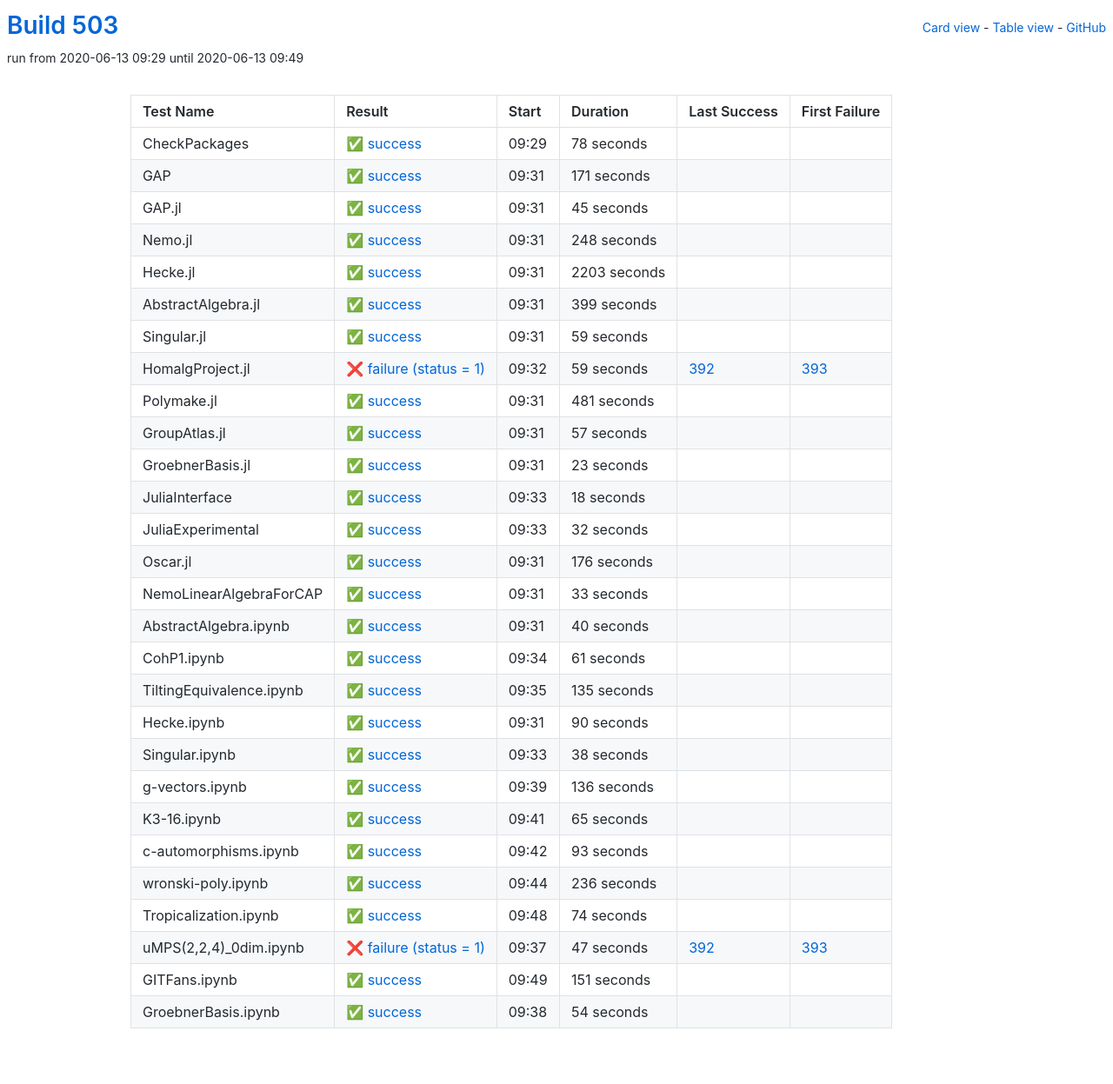
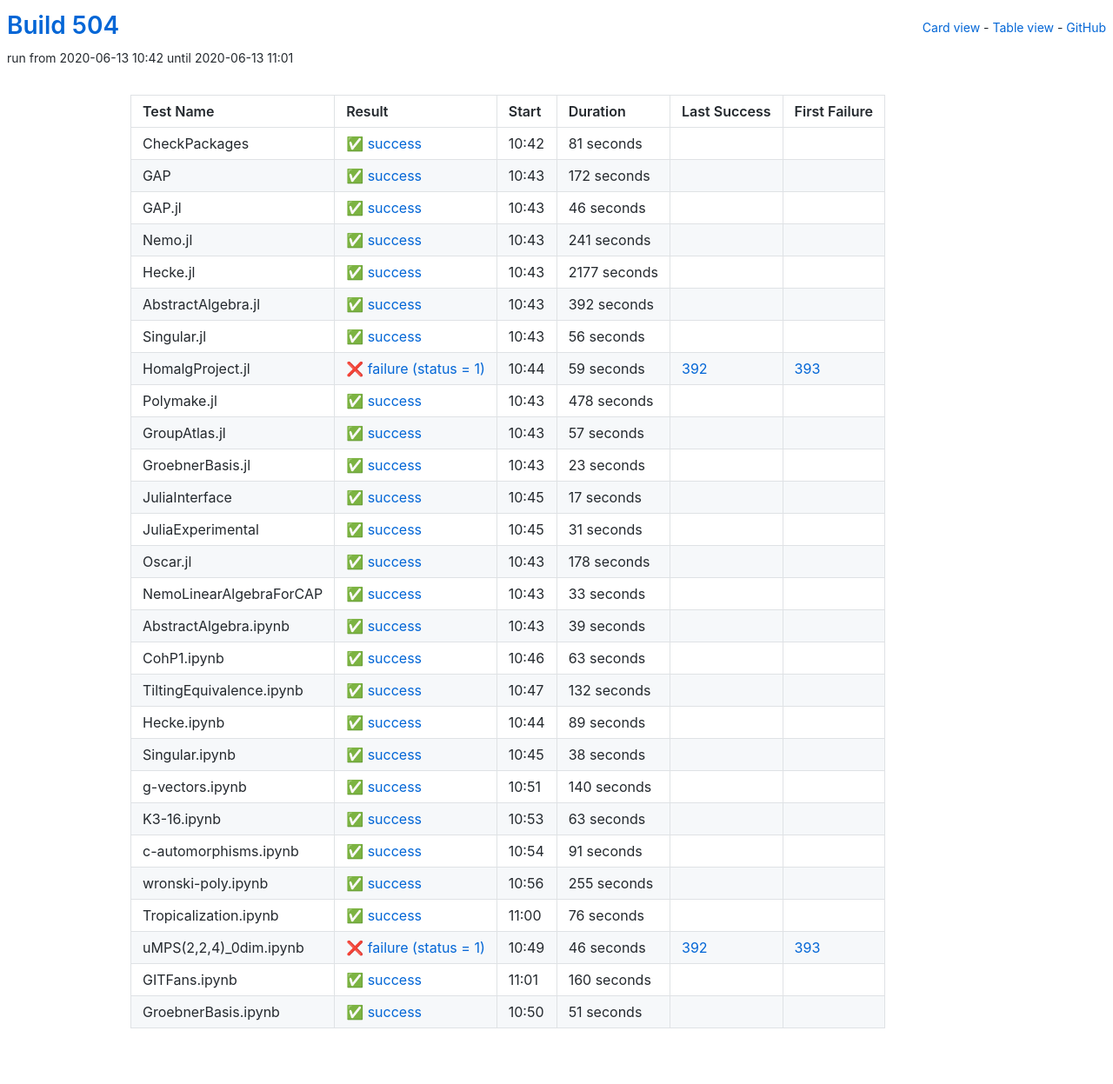
Before and after one commit to oscar-system/oscar-ci-status-1.4, a Jekyll site: the page built from table.html, in a window 1280 px wide. Shown: the whole page at 87% size. Built offline with Jekyll 4.4.1, drawn with Linux system fonts in a browser that asks for light colours.

Commit message:
Build #504

```diff
--- a/_data/ci.yml
+++ b/_data/ci.yml
@@ -1,6 +1,6 @@
 ---
-build: 503
-build_url: https://oscarci.mathematik.uni-kl.de/job/oscar-julia-1.4/503/
+build: 504
+build_url: https://oscarci.mathematik.uni-kl.de/job/oscar-julia-1.4/504/
 job: oscar-julia-1.4
 organization: oscar-system
 repo: oscar-ci-status-1.4
@@ -8,92 +8,92 @@ repourl: https://github.com/oscar-system/oscar-ci-status-1.4
 tests:
 - name: CheckPackages
   id: checkpackages
-  log: https://oscarci.mathematik.uni-kl.de/job/oscar-julia-1.4/503/artifact/logs/build-503/CheckPackages.log
-  start: 2020-06-13 09:29
+  log: https://oscarci.mathematik.uni-kl.de/job/oscar-julia-1.4/504/artifact/logs/build-504/CheckPackages.log
+  start: 2020-06-13 10:42
   success: true
   exitcode: 0
   status: success
-  duration: 78
+  duration: 81
   last_success: false
   last_success_url:
   first_failure: false
   first_failure_url:
 - name: GAP
   id: gap
-  log: https://oscarci.mathematik.uni-kl.de/job/oscar-julia-1.4/503/artifact/logs/build-503/GAP.log
-  start: 2020-06-13 09:31
+  log: https://oscarci.mathematik.uni-kl.de/job/oscar-julia-1.4/504/artifact/logs/build-504/GAP.log
+  start: 2020-06-13 10:43
   success: true
   exitcode: 0
   status: success
-  duration: 171
+  duration: 172
   last_success: false
   last_success_url:
   first_failure: false
   first_failure_url:
 - name: GAP.jl
   id: gap-jl
-  log: https://oscarci.mathematik.uni-kl.de/job/oscar-julia-1.4/503/artifact/logs/build-503/GAP.jl.log
-  start: 2020-06-13 09:31
+  log: https://oscarci.mathematik.uni-kl.de/job/oscar-julia-1.4/504/artifact/logs/build-504/GAP.jl.log
+  start: 2020-06-13 10:43
   success: true
   exitcode: 0
   status: success
-  duration: 45
+  duration: 46
   last_success: false
   last_success_url:
   first_failure: false
   first_failure_url:
 - name: Nemo.jl
   id: nemo-jl
-  log: https://oscarci.mathematik.uni-kl.de/job/oscar-julia-1.4/503/artifact/logs/build-503/Nemo.jl.log
-  start: 2020-06-13 09:31
+  log: https://oscarci.mathematik.uni-kl.de/job/oscar-julia-1.4/504/artifact/logs/build-504/Nemo.jl.log
+  start: 2020-06-13 10:43
   success: true
   exitcode: 0
   status: success
-  duration: 248
+  duration: 241
   last_success: false
   last_success_url:
   first_failure: false
   first_failure_url:
 - name: Hecke.jl
   id: hecke-jl
-  log: https://oscarci.mathematik.uni-kl.de/job/oscar-julia-1.4/503/artifact/logs/build-503/Hecke.jl.log
-  start: 2020-06-13 09:31
+  log: https://oscarci.mathematik.uni-kl.de/job/oscar-julia-1.4/504/artifact/logs/build-504/Hecke.jl.log
+  start: 2020-06-13 10:43
   success: true
   exitcode: 0
   status: success
-  duration: 2203
+  duration: 2177
   last_success: false
   last_success_url:
   first_failure: false
   first_failure_url:
 - name: AbstractAlgebra.jl
   id: abstractalgebra-jl
-  log: https://oscarci.mathematik.uni-kl.de/job/oscar-julia-1.4/503/artifact/logs/build-503/AbstractAlgebra.jl.log
-  start: 2020-06-13 09:31
+  log: https://oscarci.mathematik.uni-kl.de/job/oscar-julia-1.4/504/artifact/logs/build-504/AbstractAlgebra.jl.log
+  start: 2020-06-13 10:43
   success: true
   exitcode: 0
   status: success
-  duration: 399
+  duration: 392
   last_success: false
   last_success_url:
   first_failure: false
   first_failure_url:
 - name: Singular.jl
   id: singular-jl
-  log: https://oscarci.mathematik.uni-kl.de/job/oscar-julia-1.4/503/artifact/logs/build-503/Singular.jl.log
-  start: 2020-06-13 09:31
+  log: https://oscarci.mathematik.uni-kl.de/job/oscar-julia-1.4/504/artifact/logs/build-504/Singular.jl.log
+  start: 2020-06-13 10:43
   success: true
   exitcode: 0
   status: success
-  duration: 59
+  duration: 56
   last_success: false
   last_success_url:
   first_failure: false
   first_failure_url:
 - name: HomalgProject.jl
   id: homalgproject-jl
-  log: https://oscarci.mathematik.uni-kl.de/job/oscar-julia-1.4/503/artifact/logs/build-503/HomalgProject.jl.log
-  start: 2020-06-13 09:32
+  log: https://oscarci.mathematik.uni-kl.de/job/oscar-julia-1.4/504/artifact/logs/build-504/HomalgProject.jl.log
+  start: 2020-06-13 10:44
   success: false
   exitcode: 1
   status: failure
@@ -104,20 +104,20 @@ tests:
   first_failure_url: https://oscarci.mathematik.uni-kl.de/job/oscar-julia-1.4/393/
 - name: Polymake.jl
   id: polymake-jl
-  log: https://oscarci.mathematik.uni-kl.de/job/oscar-julia-1.4/503/artifact/logs/build-503/Polymake.jl.log
-  start: 2020-06-13 09:31
+  log: https://oscarci.mathematik.uni-kl.de/job/oscar-julia-1.4/504/artifact/logs/build-504/Polymake.jl.log
+  start: 2020-06-13 10:43
   success: true
   exitcode: 0
   status: success
-  duration: 481
+  duration: 478
   last_success: false
   last_success_url:
   first_failure: false
   first_failure_url:
 - name: GroupAtlas.jl
   id: groupatlas-jl
-  log: https://oscarci.mathematik.uni-kl.de/job/oscar-julia-1.4/503/artifact/logs/build-503/GroupAtlas.jl.log
-  start: 2020-06-13 09:31
+  log: https://oscarci.mathematik.uni-kl.de/job/oscar-julia-1.4/504/artifact/logs/build-504/GroupAtlas.jl.log
+  start: 2020-06-13 10:43
   success: true
   exitcode: 0
   status: success
@@ -128,8 +128,8 @@ tests:
   first_failure_url:
 - name: GroebnerBasis.jl
   id: groebnerbasis-jl
-  log: https://oscarci.mathematik.uni-kl.de/job/oscar-julia-1.4/503/artifact/logs/build-503/GroebnerBasis.jl.log
-  start: 2020-06-13 09:31
+  log: https://oscarci.mathematik.uni-kl.de/job/oscar-julia-1.4/504/artifact/logs/build-504/GroebnerBasis.jl.log
+  start: 2020-06-13 10:43
   success: true
   exitcode: 0
   status: success
@@ -140,44 +140,44 @@ tests:
   first_failure_url:
 - name: JuliaInterface
   id: juliainterface
-  log: https://oscarci.mathematik.uni-kl.de/job/oscar-julia-1.4/503/artifact/logs/build-503/JuliaInterface.log
-  start: 2020-06-13 09:33
+  log: https://oscarci.mathematik.uni-kl.de/job/oscar-julia-1.4/504/artifact/logs/build-504/JuliaInterface.log
+  start: 2020-06-13 10:45
   success: true
   exitcode: 0
   status: success
-  duration: 18
+  duration: 17
   last_success: false
   last_success_url:
   first_failure: false
   first_failure_url:
 - name: JuliaExperimental
   id: juliaexperimental
-  log: https://oscarci.mathematik.uni-kl.de/job/oscar-julia-1.4/503/artifact/logs/build-503/JuliaExperimental.log
-  start: 2020-06-13 09:33
+  log: https://oscarci.mathematik.uni-kl.de/job/oscar-julia-1.4/504/artifact/logs/build-504/JuliaExperimental.log
+  start: 2020-06-13 10:45
   success: true
   exitcode: 0
   status: success
-  duration: 32
+  duration: 31
   last_success: false
   last_success_url:
   first_failure: false
   first_failure_url:
 - name: Oscar.jl
   id: oscar-jl
-  log: https://oscarci.mathematik.uni-kl.de/job/oscar-julia-1.4/503/artifact/logs/build-503/Oscar.jl.log
-  start: 2020-06-13 09:31
+  log: https://oscarci.mathematik.uni-kl.de/job/oscar-julia-1.4/504/artifact/logs/build-504/Oscar.jl.log
+  start: 2020-06-13 10:43
   success: true
   exitcode: 0
   status: success
-  duration: 176
+  duration: 178
   last_success: false
   last_success_url:
   first_failure: false
   first_failure_url:
 - name: NemoLinearAlgebraForCAP
   id: nemolinearalgebraforcap
-  log: https://oscarci.mathematik.uni-kl.de/job/oscar-julia-1.4/503/artifact/logs/build-503/NemoLinearAlgebraForCAP.log
-  start: 2020-06-13 09:31
+  log: https://oscarci.mathematik.uni-kl.de/job/oscar-julia-1.4/504/artifact/logs/build-504/NemoLinearAlgebraForCAP.log
+  start: 2020-06-13 10:43
   success: true
   exitcode: 0
   status: success
@@ -188,56 +188,56 @@ tests:
   first_failure_url:
 - name: AbstractAlgebra.ipynb
   id: abstractalgebra-ipynb
-  log: https://oscarci.mathematik.uni-kl.de/job/oscar-julia-1.4/503/artifact/logs/build-503/AbstractAlgebra.ipynb.log
-  start: 2020-06-13 09:31
+  log: https://oscarci.mathematik.uni-kl.de/job/oscar-julia-1.4/504/artifact/logs/build-504/AbstractAlgebra.ipynb.log
+  start: 2020-06-13 10:43
   success: true
   exitcode: 0
   status: success
-  duration: 40
+  duration: 39
   last_success: false
   last_success_url:
   first_failure: false
   first_failure_url:
 - name: CohP1.ipynb
   id: cohp1-ipynb
-  log: https://oscarci.mathematik.uni-kl.de/job/oscar-julia-1.4/503/artifact/logs/build-503/CohP1.ipynb.log
-  start: 2020-06-13 09:34
+  log: https://oscarci.mathematik.uni-kl.de/job/oscar-julia-1.4/504/artifact/logs/build-504/CohP1.ipynb.log
+  start: 2020-06-13 10:46
   success: true
   exitcode: 0
   status: success
-  duration: 61
+  duration: 63
   last_success: false
   last_success_url:
   first_failure: false
   first_failure_url:
 - name: TiltingEquivalence.ipynb
   id: tiltingequivalence-ipynb
-  log: https://oscarci.mathematik.uni-kl.de/job/oscar-julia-1.4/503/artifact/logs/build-503/TiltingEquivalence.ipynb.log
-  start: 2020-06-13 09:35
+  log: https://oscarci.mathematik.uni-kl.de/job/oscar-julia-1.4/504/artifact/logs/build-504/TiltingEquivalence.ipynb.log
+  start: 2020-06-13 10:47
   success: true
   exitcode: 0
   status: success
-  duration: 135
+  duration: 132
   last_success: false
   last_success_url:
   first_failure: false
   first_failure_url:
 - name: Hecke.ipynb
   id: hecke-ipynb
-  log: https://oscarci.mathematik.uni-kl.de/job/oscar-julia-1.4/503/artifact/logs/build-503/Hecke.ipynb.log
-  start: 2020-06-13 09:31
+  log: https://oscarci.mathematik.uni-kl.de/job/oscar-julia-1.4/504/artifact/logs/build-504/Hecke.ipynb.log
+  start: 2020-06-13 10:44
   success: true
   exitcode: 0
   status: success
-  duration: 90
+  duration: 89
   last_success: false
   last_success_url:
   first_failure: false
   first_failure_url:
 - name: Singular.ipynb
   id: singular-ipynb
-  log: https://oscarci.mathematik.uni-kl.de/job/oscar-julia-1.4/503/artifact/logs/build-503/Singular.ipynb.log
-  start: 2020-06-13 09:33
+  log: https://oscarci.mathematik.uni-kl.de/job/oscar-julia-1.4/504/artifact/logs/build-504/Singular.ipynb.log
+  start: 2020-06-13 10:45
   success: true
   exitcode: 0
   status: success
@@ -248,96 +248,96 @@ tests:
   first_failure_url:
 - name: g-vectors.ipynb
   id: g-vectors-ipynb
-  log: https://oscarci.mathematik.uni-kl.de/job/oscar-julia-1.4/503/artifact/logs/build-503/g-vectors.ipynb.log
-  start: 2020-06-13 09:39
+  log: https://oscarci.mathematik.uni-kl.de/job/oscar-julia-1.4/504/artifact/logs/build-504/g-vectors.ipynb.log
+  start: 2020-06-13 10:51
   success: true
   exitcode: 0
   status: success
-  duration: 136
+  duration: 140
   last_success: false
   last_success_url:
   first_failure: false
   first_failure_url:
 - name: K3-16.ipynb
   id: k3-16-ipynb
-  log: https://oscarci.mathematik.uni-kl.de/job/oscar-julia-1.4/503/artifact/logs/build-503/K3-16.ipynb.log
-  start: 2020-06-13 09:41
+  log: https://oscarci.mathematik.uni-kl.de/job/oscar-julia-1.4/504/artifact/logs/build-504/K3-16.ipynb.log
+  start: 2020-06-13 10:53
   success: true
   exitcode: 0
   status: success
-  duration: 65
+  duration: 63
   last_success: false
   last_success_url:
   first_failure: false
   first_failure_url:
 - name: c-automorphisms.ipynb
   id: c-automorphisms-ipynb
-  log: https://oscarci.mathematik.uni-kl.de/job/oscar-julia-1.4/503/artifact/logs/build-503/c-automorphisms.ipynb.log
-  start: 2020-06-13 09:42
+  log: https://oscarci.mathematik.uni-kl.de/job/oscar-julia-1.4/504/artifact/logs/build-504/c-automorphisms.ipynb.log
+  start: 2020-06-13 10:54
   success: true
   exitcode: 0
   status: success
-  duration: 93
+  duration: 91
   last_success: false
   last_success_url:
   first_failure: false
   first_failure_url:
 - name: wronski-poly.ipynb
   id: wronski-poly-ipynb
-  log: https://oscarci.mathematik.uni-kl.de/job/oscar-julia-1.4/503/artifact/logs/build-503/wronski-poly.ipynb.log
-  start: 2020-06-13 09:44
+  log: https://oscarci.mathematik.uni-kl.de/job/oscar-julia-1.4/504/artifact/logs/build-504/wronski-poly.ipynb.log
+  start: 2020-06-13 10:56
   success: true
   exitcode: 0
   status: success
-  duration: 236
+  duration: 255
   last_success: false
   last_success_url:
   first_failure: false
   first_failure_url:
 - name: Tropicalization.ipynb
   id: tropicalization-ipynb
-  log: https://oscarci.mathematik.uni-kl.de/job/oscar-julia-1.4/503/artifact/logs/build-503/Tropicalization.ipynb.log
-  start: 2020-06-13 09:48
+  log: https://oscarci.mathematik.uni-kl.de/job/oscar-julia-1.4/504/artifact/logs/build-504/Tropicalization.ipynb.log
+  start: 2020-06-13 11:00
   success: true
   exitcode: 0
   status: success
-  duration: 74
+  duration: 76
   last_success: false
   last_success_url:
   first_failure: false
   first_failure_url:
 - name: uMPS(2,2,4)_0dim.ipynb
   id: umps-2-2-4-0dim-ipynb
-  log: https://oscarci.mathematik.uni-kl.de/job/oscar-julia-1.4/503/artifact/logs/build-503/uMPS-2-2-4-_0dim.ipynb.log
-  start: 2020-06-13 09:37
+  log: https://oscarci.mathematik.uni-kl.de/job/oscar-julia-1.4/504/artifact/logs/build-504/uMPS-2-2-4-_0dim.ipynb.log
+  start: 2020-06-13 10:49
   success: false
   exitcode: 1
   status: failure
-  duration: 47
+  duration: 46
   last_success: 392
   last_success_url: https://oscarci.mathematik.uni-kl.de/job/oscar-julia-1.4/392/
   first_failure: 393
   first_failure_url: https://oscarci.mathematik.uni-kl.de/job/oscar-julia-1.4/393/
 - name: GITFans.ipynb
   id: gitfans-ipynb
-  log: https://oscarci.mathematik.uni-kl.de/job/oscar-julia-1.4/503/artifact/logs/build-503/GITFans.ipynb.log
-  start: 2020-06-13 09:49
+  log: https://oscarci.mathematik.uni-kl.de/job/oscar-julia-1.4/504/artifact/logs/build-504/GITFans.ipynb.log
+  start: 2020-06-13 11:01
   success: true
   exitcode: 0
   status: success
-  duration: 151
+  duration: 160
   last_success: false
   last_success_url:
   first_failure: false
   first_failure_url:
 - name: GroebnerBasis.ipynb
   id: groebnerbasis-ipynb
-  log: https://oscarci.mathematik.uni-kl.de/job/oscar-julia-1.4/503/artifact/logs/build-503/GroebnerBasis.ipynb.log
-  start: 2020-06-13 09:38
+  log: https://oscarci.mathematik.uni-kl.de/job/oscar-julia-1.4/504/artifact/logs/build-504/GroebnerBasis.ipynb.log
+  start: 2020-06-13 10:50
   success: true
   exitcode: 0
   status: success
-  duration: 54
+  duration: 51
   last_success: false
   last_success_url:
   first_failure: false
```
Also changed, not shown: README.md.
